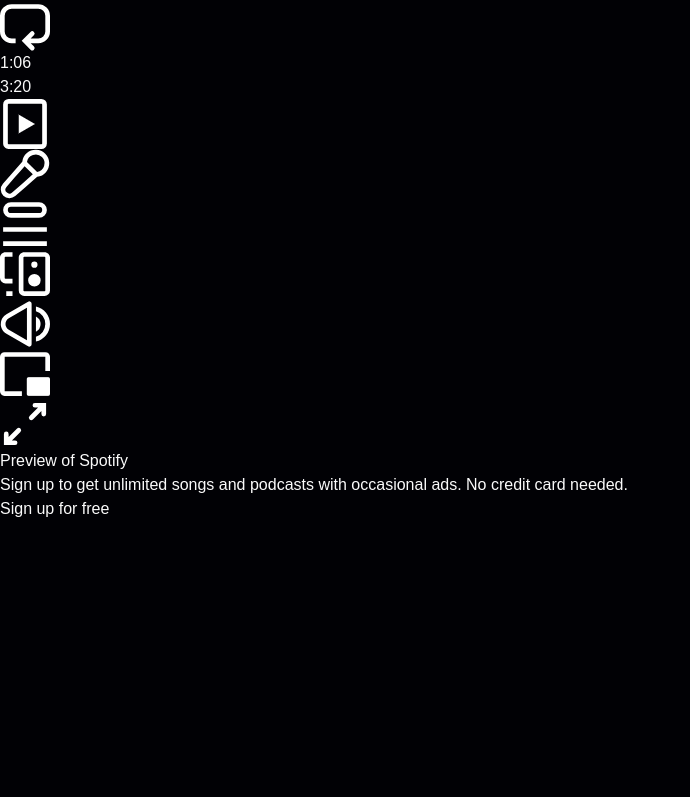
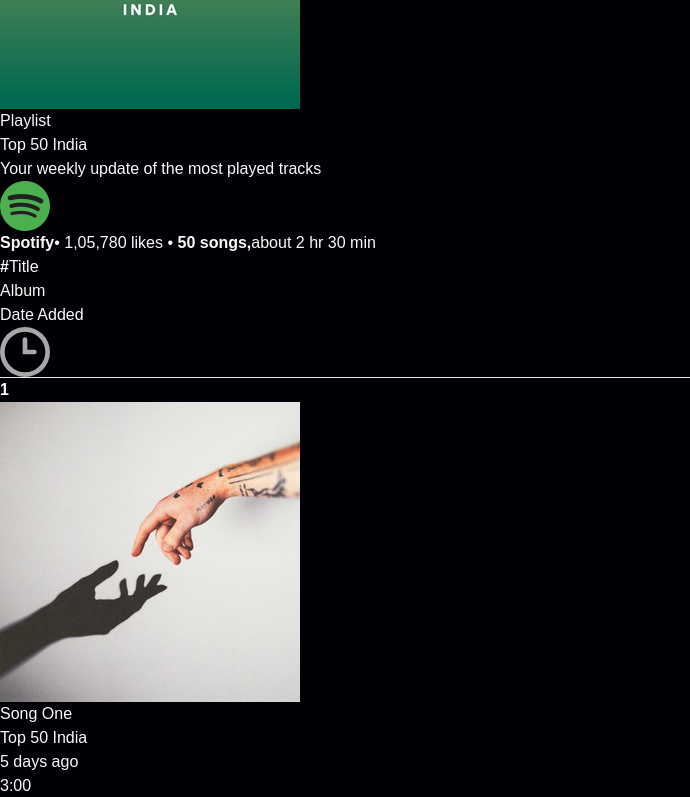
Before and after one commit to birajgrs1/spotify-ui, a React (Vite) app in the folder spotify-ui/: page /album/1 in a window 1280 px wide. Shown: the part 963-1760 px from the top of the page, without its empty margins (0-690 px from the left). Before the commit the page ends 1484 px from the top, so only its background shows below. Built offline with nearby package versions, Linux system fonts and the light colour scheme.

Commit message:
Music album page created successfully  ...

```diff
--- a/spotify-ui/src/components/AlbumItems.jsx
+++ b/spotify-ui/src/components/AlbumItems.jsx
@@ -1,8 +1,10 @@
 import PropTypes from "prop-types";
+import { useNavigate } from "react-router-dom"
 
 const AlbumItems = ({ image, name, desc, id }) => {
+  const navigate = useNavigate()
   return (
-    <div className="min-w-[180px] p-2 px-3 rounded cursor-pointer hover:bg-[#ffffff26]">
+    <div className="min-w-[180px] p-2 px-3 rounded cursor-pointer hover:bg-[#ffffff26]" onClick={()=>navigate(`/album/${id}`)}>
       <img src={image} alt="" className="rounded" />
       <p className="font-bold mt-2 mb-1">{name}</p>
       <p className="text-sm text-slate-200">{desc}</p>
--- a/spotify-ui/src/components/Display.jsx
+++ b/spotify-ui/src/components/Display.jsx
@@ -1,11 +1,14 @@
 import { Routes, Route } from "react-router-dom";
 import DisplayHome from "./DisplayHome";
+import DisplayAlbum from "./DisplayAlbum";
 
 const Display = () => {
   return <div className="w-[100%] m-2 px-6 pt-4 rounded bg-[#121212] overflow-auto lg:w-[75%] lg:ml-0">
      <Routes>
-      <Route path="/" element={<DisplayHome></DisplayHome>}>
+      <Route path="/" element={<DisplayHome/>}></Route>
+      <Route path="/album/:id" element={<DisplayAlbum/>}>
       </Route>
+
      </Routes>
 
   </div>;
--- /dev/null
+++ b/spotify-ui/src/components/DisplayAlbum.jsx
@@ -0,0 +1,58 @@
+import { useParams } from "react-router-dom";
+import Navbar from "./Navbar";
+import { albumsData, assets, songsData } from "../assets/assets";
+
+const DisplayAlbum = () => {
+    const { id } = useParams();
+    // console.log(id);
+    const albumData = albumsData[id];
+    // console.log(albumData);
+
+    return (
+        <>
+            <Navbar />
+
+            <div className="flex gap-8 flex-col mt-10 md:flex-row md:items-end ">
+                <img src={albumData.image} alt="Album display" className="w-48 rounded" />
+                <div className="flex flex-col">
+                    <p>Playlist</p>
+                    <h2 className="text-5xl font-bold mb-4 md:text-7xl">{albumData.name}</h2>
+                    <h4>{albumData.desc}</h4>
+                    <p className="mt-1">
+                        <img src={assets.spotify_logo} className="inline-block w-[20px]" alt="Logo" />
+                        <b>Spotify</b>
+                        • 1,05,780 likes
+                        • <b>50 songs,</b>
+                        about 2 hr 30 min
+                    </p>
+                </div>
+            </div>
+
+            <div className="grid grid-cols-3 sm:grid-cols-4 mt-10 mb-4 pl-2 text-[#a7a7a7]">
+                <p><b className="mr-4 ">#</b>Title</p>
+                <p>Album</p>
+                <p className="hidden sm:block">Date Added</p>
+                <img src={assets.clock_icon} alt="Clock icon" className="m-auto w-4" />
+            </div>
+
+            <hr />
+
+            {
+                songsData.map((item, index) => (
+                    <div key={index} className="grid grid-cols-3 sm:grid-cols-4 gap-2 p-2 items-center text-[#a7a7a7] hover:bg-[#ffffff] cursor-pointer">
+                        <p className="text-[#ccc]">
+                            <b className="mr-4 text-[#a7a7a7]">{index + 1}</b>
+                            <img src={item.image} alt="" className="inline w-10 mr-5" />
+                            {item.name}
+                        </p>
+                        <p className="text-[15px]">{albumData.name}</p>
+                        <p className="text-[15px] hidden sm:block">5 days ago</p>
+                        <p className="text-[15px] text-center">{item.duration}</p>
+                    </div>
+                ))
+            }
+        </>
+    );
+};
+
+export default DisplayAlbum;
```
